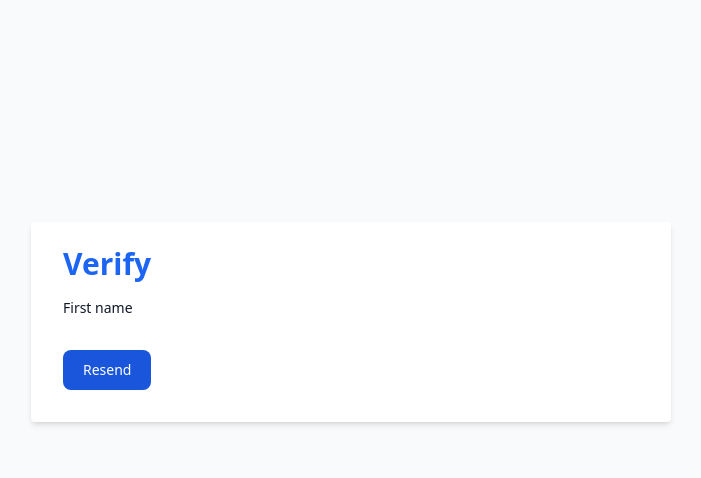
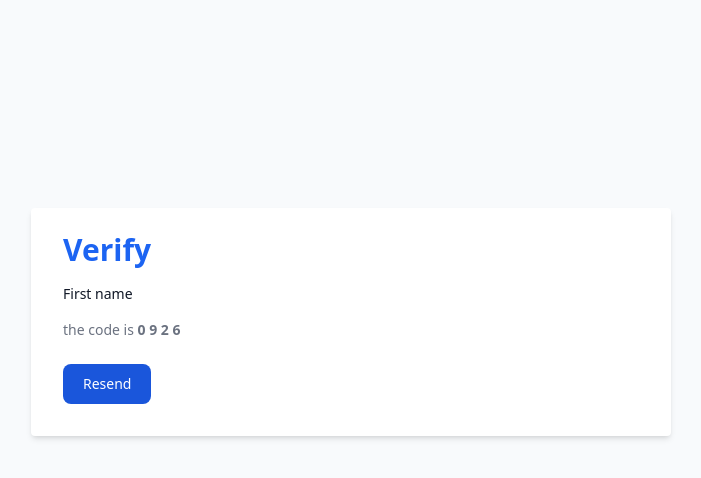
Before and after one commit to makindajack/thib-tisha, a website built with Vite: page 2fa.html in a window 1280 px wide. Shown: the part 86-564 px from the top of the page, without its empty margins (289-990 px from the left). Built offline with nearby package versions, Linux system fonts and the light colour scheme.

Commit message:
Update 2fa.html

```diff
--- a/2fa.html
+++ b/2fa.html
@@ -24,13 +24,16 @@
     <section class="container flex items-center h-[80%] justify-center mx-auto">
       <form class="bg-white w-6/12 shadow-md rounded px-8 gap-4 pt-6 pb-8 mb-4">
         <h1 class="text-3xl font-bold text-blue-600 pb-4">Verify</h1>
-        <div class="mb-6 flex gap-4">
+        <div class="mb-6 flex flex-col gap-4">
           <h1
             for="email"
-            class="block mb-2 text-sm font-medium text-gray-900 dark:text-white"
+            class="block text-sm font-medium text-gray-900 dark:text-white"
           >
             First name
           </h1>
+          <p class="text-sm text-gray-500 dark:text-gray-400">
+            the code is <span class="font-bold">0 9 2 6</span>
+          </p>
         </div>
         <button
           type="submit"
```
